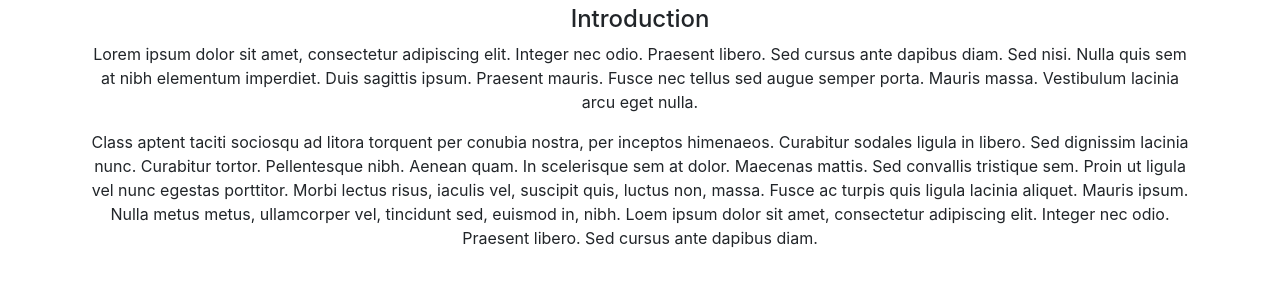
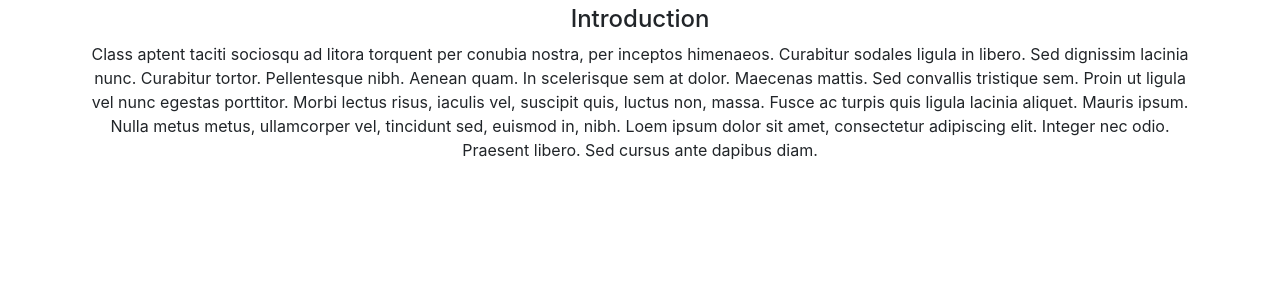
Before and after one commit to Kauress/test1000, a plain HTML site: page index.html in a window 1280 px wide. Shown: the part 107-394 px from the top of the page. Drawn offline with nearby package versions, Linux system fonts and the light colour scheme; files that its build step writes are made by us from their sources; files whose address does not match are found by name.

Commit message:
deleted paragraph in index.html

```diff
--- a/index.html
+++ b/index.html
@@ -40,7 +40,6 @@
       <div class="col-sm-12">
         <h1>Profile Page</h1>
  <h4>Introduction</h4>
-    <p> Lorem ipsum dolor sit amet, consectetur adipiscing elit. Integer nec odio. Praesent libero. Sed cursus ante dapibus diam. Sed nisi. Nulla quis sem at nibh elementum imperdiet. Duis sagittis ipsum. Praesent mauris. Fusce nec tellus sed augue semper porta. Mauris massa. Vestibulum lacinia arcu eget nulla. </p>
 
     <p> Class aptent taciti sociosqu ad litora torquent per conubia nostra, per inceptos himenaeos. Curabitur sodales ligula in libero. Sed dignissim lacinia nunc. Curabitur tortor. Pellentesque nibh. Aenean quam. In scelerisque sem at dolor. Maecenas mattis. Sed convallis tristique sem. Proin ut ligula vel nunc egestas porttitor. Morbi lectus risus, iaculis vel, suscipit quis, luctus non, massa. Fusce ac turpis quis ligula lacinia aliquet. Mauris ipsum. Nulla metus metus, ullamcorper vel, tincidunt sed, euismod in, nibh. Loem ipsum dolor sit amet, consectetur adipiscing elit. Integer nec odio. Praesent libero. Sed cursus ante dapibus diam.</p>
 
```
